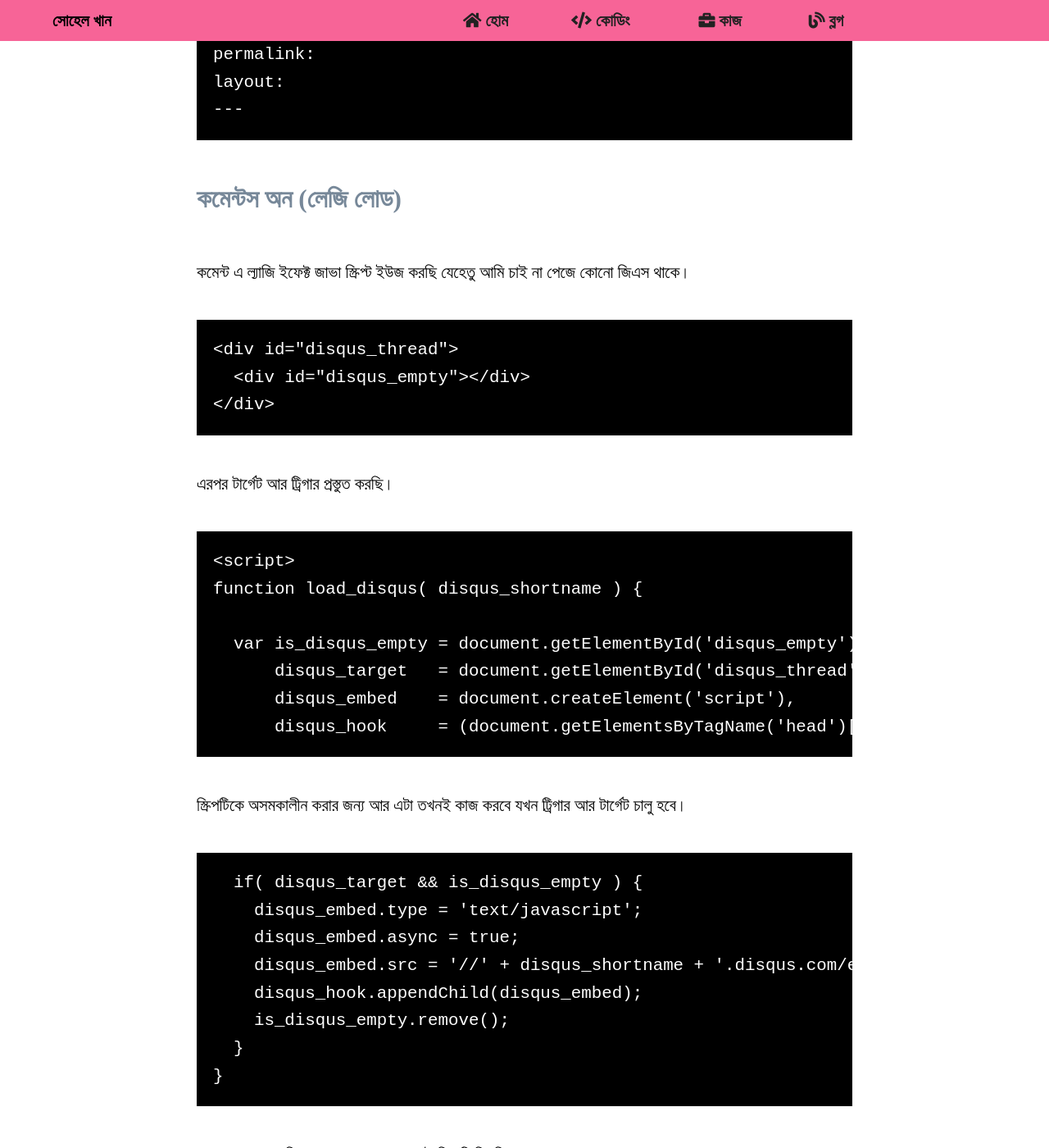
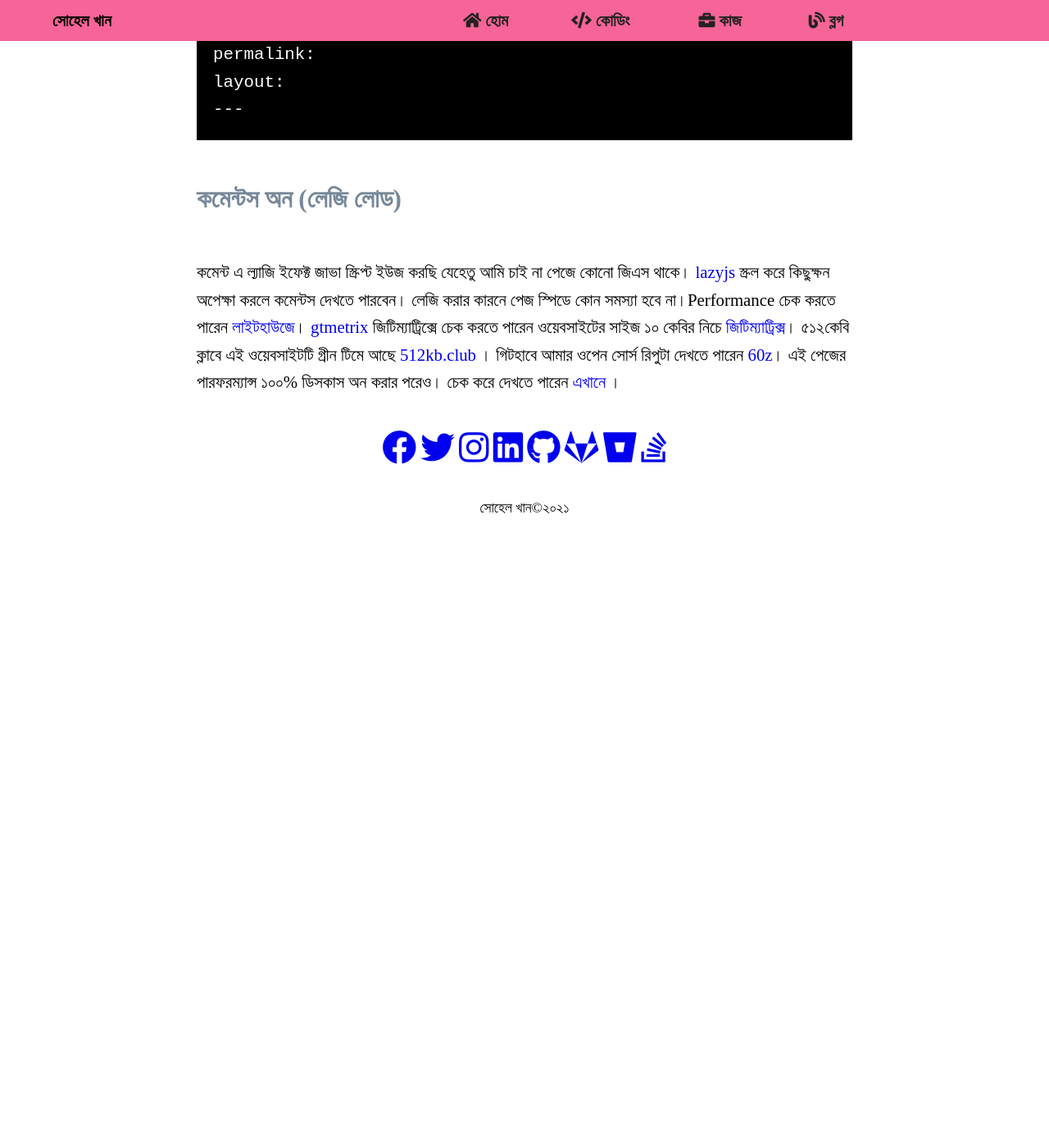
Before and after one commit to sohelkhanz/sohelkhanz.github.io, a Jekyll site: the page built from assets/contents/markdown.md, in a window 1280 px wide and 1400 px high, scrolled down 6864 px. Shown: the whole window at 82% size. Built offline with Jekyll 4.4.1, drawn with Linux system fonts in a browser that asks for light colours; comment, search, counter and statistics services are not loaded; after the commit the page ends 7494 px from its top, so only the background shows below that; some of the changed text lies outside the part shown.

Commit message:
Update markdown.md

````diff
--- a/assets/contents/markdown.md
+++ b/assets/contents/markdown.md
@@ -166,47 +166,7 @@ layout:
 ```
 ## কমেন্টস অন (লেজি লোড)
 কমেন্ট এ ল্যাজি ইফেক্ট জাভা স্ক্রিপ্ট ইউজ করছি যেহেতু আমি চাই না পেজে কোনো জিএস থাকে।
-```
-<div id="disqus_thread">
-  <div id="disqus_empty"></div>
-</div>
-```
-এরপর টার্গেট আর ট্রিগার প্রস্তুত করছি।
-```
-<script>
-function load_disqus( disqus_shortname ) {
-
-  var is_disqus_empty = document.getElementById('disqus_empty'),
-      disqus_target   = document.getElementById('disqus_thread'),
-      disqus_embed    = document.createElement('script'),
-      disqus_hook     = (document.getElementsByTagName('head')[0] || document.getElementsByTagName('body')[0]);
-```
-
-স্ক্রিপটিকে অসমকালীন করার জন্য আর এটা তখনই কাজ করবে যখন ট্রিগার আর টার্গেট চালু হবে।
-```
-  if( disqus_target && is_disqus_empty ) {
-    disqus_embed.type = 'text/javascript';
-    disqus_embed.async = true;
-    disqus_embed.src = '//' + disqus_shortname + '.disqus.com/embed.js';
-    disqus_hook.appendChild(disqus_embed);
-    is_disqus_empty.remove();
-  }
-}
-```
-এবার স্ক্রল করলে ডিসকাস যাতে লোড হয় সেই স্ক্রিপটি লিখছি।
-```
-window.addEventListener('scroll', function(e) {
-  var currentScroll = document.scrollingElement.scrollTop;
-  var disqus_target = document.getElementById('disqus_thread');
-
-  if( disqus_target && (currentScroll > disqus_target.getBoundingClientRect().top - 150) ) {
-    load_disqus('60z');
-    console.log('Disqus loaded.');
-  }
-}, false);
-</script>
-```
-
+[lazyjs](https://60z.github.io/lazyjs)
  স্ক্রল করে কিছুক্ষন অপেক্ষা করলে কমেন্টস দেখতে পারবেন। লেজি করার কারনে পেজ স্পিডে কোন সমস্যা হবে না।Performance চেক করতে পারেন [লাইটহাউজে](https://lighthouse-dot-webdotdevsite.appspot.com//lh/html?url=https%3A%2F%2F60z.github.io%2F)। [gtmetrix](https://gtmetrix.com/reports/60z.github.io/aQzXZHAY/)
 জিটিম্যাট্রিক্সে চেক করতে পারেন ওয়েবসাইটের সাইজ ১০ কেবির নিচে  [জিটিম্যাট্রিক্স](https://gtmetrix.com/har.html?inputUrl=/reports/60z.github.io/aQzXZHAY/net.harp&expand=true&validate=false)।
 ৫১২কেবি ক্লাবে এই ওয়েবসাইটটি গ্রীন টিমে আছে [512kb.club](https://512kb.club/) ।
````
